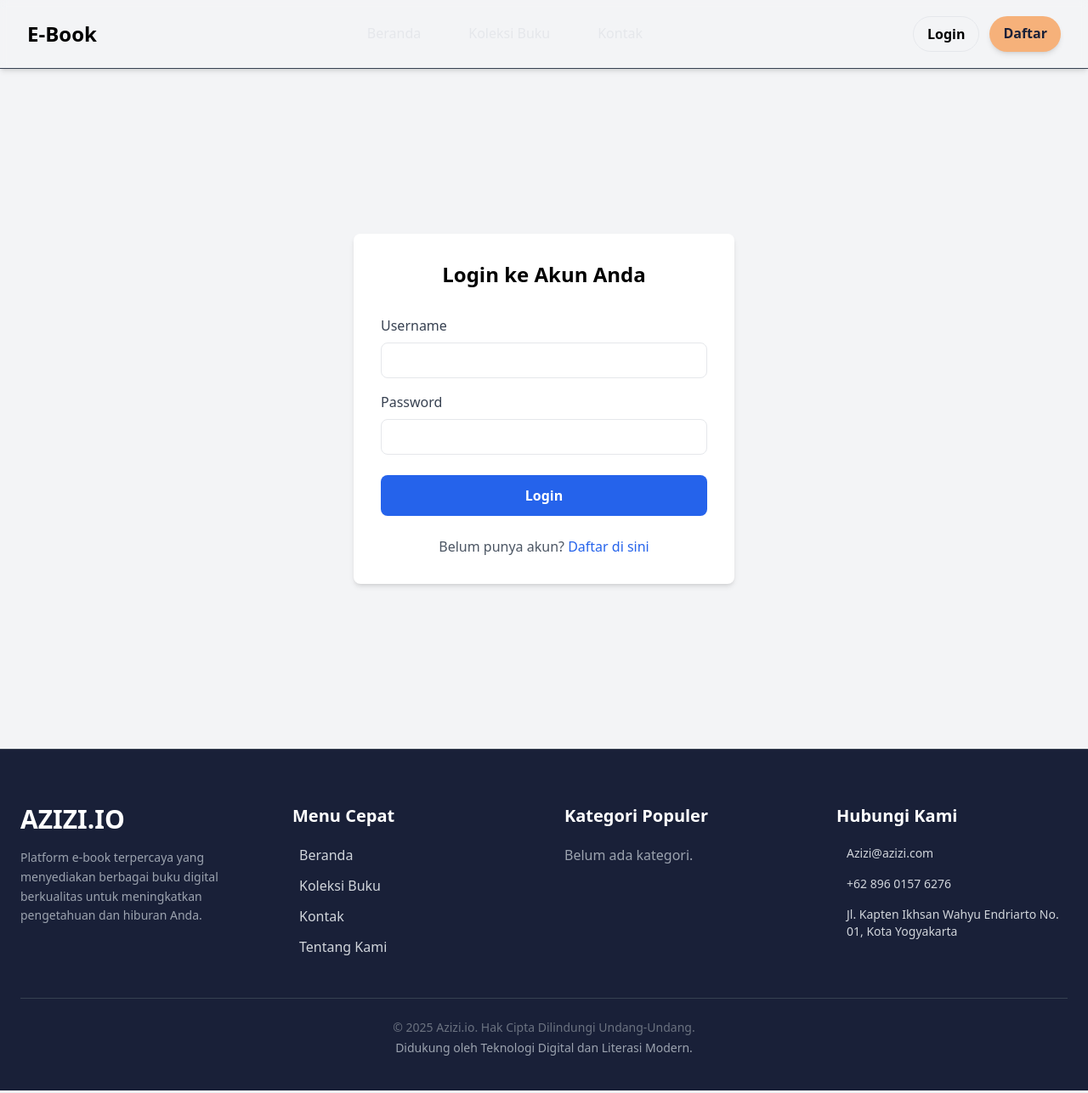
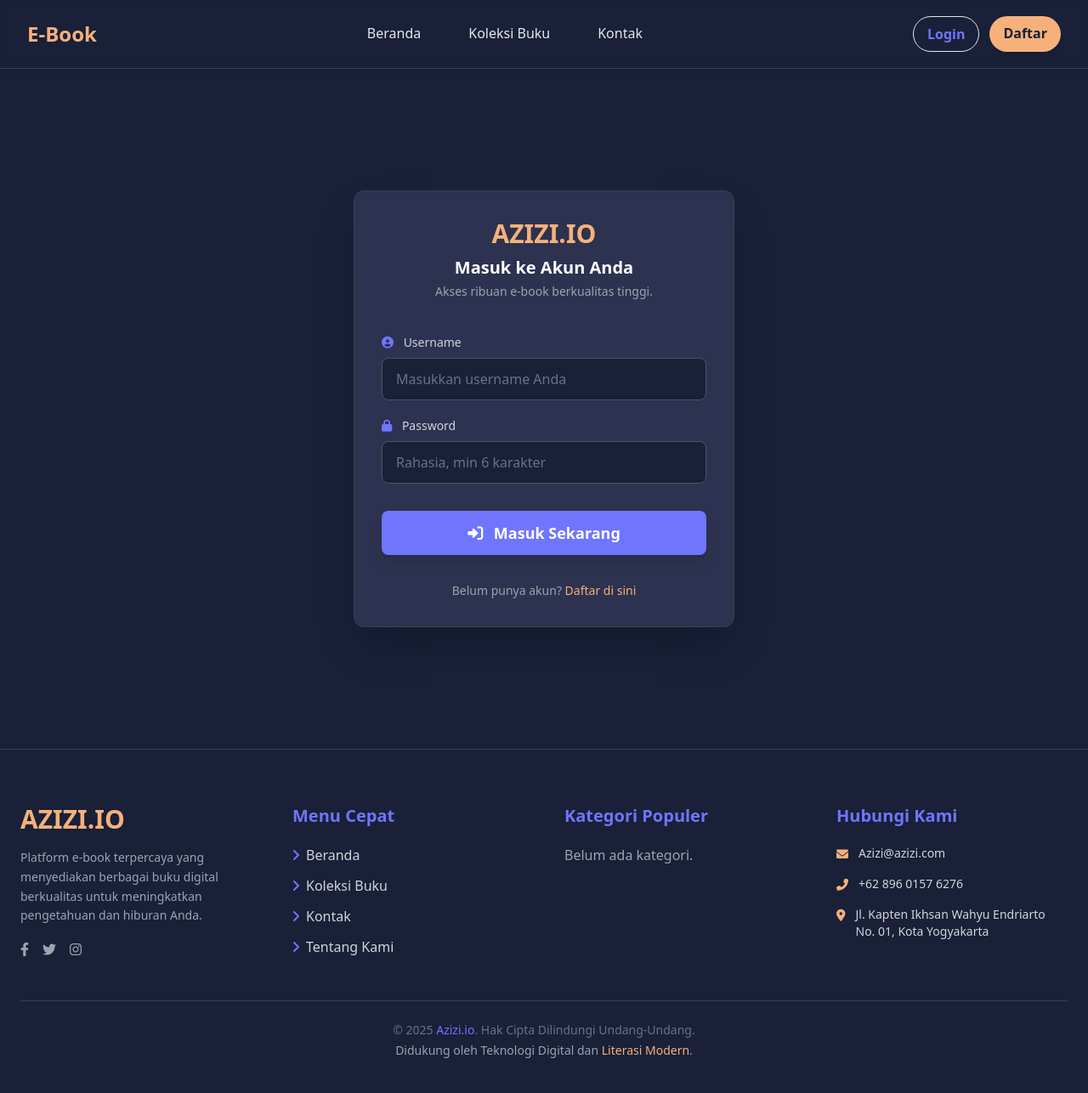
Before and after one commit to ikhsanwahyue/Project-Praktikum-Pemograman-Web, a PHP site: page /login.php in a window 1280 px wide. Shown: the whole page at 85% size. Run offline with PHP 8.4, Linux system fonts and the light colour scheme; data that the repository does not hold is empty; some libraries are stand-ins or nearby versions.

Commit message:
Fix: login

```diff
--- a/login.php
+++ b/login.php
@@ -1,6 +1,9 @@
-<?php include 'config/database.php';
+<?php
+// Pastikan sesi dimulai dan $connection tersedia di file database.php
+include 'config/database.php';
 
-if (isLoggedIn()) {
+// Asumsi: isLoggedIn() didefinisikan di file lain (misalnya functions.php)
+if (function_exists('isLoggedIn') && isLoggedIn()) {
     header("Location: index.php");
     exit();
 }
@@ -9,6 +12,7 @@ if (isset($_POST['login'])) {
     $username = $_POST['username'];
     $password = $_POST['password'];
 
+    // Menggunakan prepared statement untuk keamanan
     $query = "SELECT * FROM user WHERE username = ?";
     $stmt = $connection->prepare($query);
     $stmt->bind_param("s", $username);
@@ -17,6 +21,7 @@ if (isset($_POST['login'])) {
     $user = $result->fetch_assoc();
 
     if ($user && password_verify($password, $user['password'])) {
+        // Asumsi: session_start() sudah dipanggil di awal
         $_SESSION['user_id'] = $user['user_id'];
         header("Location: index.php");
         exit();
@@ -30,44 +35,72 @@ if (isset($_POST['login'])) {
 <head>
     <meta charset="UTF-8">
     <meta name="viewport" content="width=device-width, initial-scale=1.0">
-    <title>Login - E-Book</title>
+    <title>Login - Azizi.io</title>
     <script src="https://cdn.tailwindcss.com"></script>
+    <link rel="stylesheet" href="https://cdnjs.cloudflare.com/ajax/libs/font-awesome/6.0.0-beta3/css/all.min.css">
+    <style>
+        /* Palet Warna Kustom (WAJIB ADA) */
+        .bg-primary-dark { background-color: #192038; }
+        .bg-soft-blue { background-color: #6f76fd; }
+        .bg-dark-accent { background-color: #2d3250; }
+        .bg-highlight { background-color: #f6b17a; }
+        .text-soft-blue { color: #6f76fd; }
+        .text-highlight { color: #f6b17a; }
+    </style>
 </head>
-<body class="bg-gray-100">
+<body class="bg-primary-dark text-white">
     <?php include 'components/header.php'; ?>
 
-    <div class="min-h-screen flex items-center justify-center py-12">
-        <div class="max-w-md w-full bg-white rounded-lg shadow-md p-8">
-            <h2 class="text-2xl font-bold text-center mb-8">Login ke Akun Anda</h2>
+    <!-- Konten Utama Login Card -->
+    <div class="min-h-screen flex items-center justify-center py-12 px-4">
+        <div class="max-w-md w-full bg-dark-accent rounded-xl shadow-2xl p-8 border border-gray-700">
+
+            <div class="text-center mb-10">
+                <h1 class="text-3xl font-extrabold text-highlight mb-2">AZIZI.IO</h1>
+                <h2 class="text-xl font-semibold text-white">Masuk ke Akun Anda</h2>
+                <p class="text-gray-400 text-sm mt-1">Akses ribuan e-book berkualitas tinggi.</p>
+            </div>
 
             <?php if (isset($error)): ?>
-                <div class="bg-red-100 border border-red-400 text-red-700 px-4 py-3 rounded mb-4">
+                <!-- Notifikasi Error dengan tema gelap -->
+                <div class="bg-red-900 border border-red-700 text-red-300 px-4 py-3 rounded-lg mb-6 flex items-center">
+                    <i class="fas fa-exclamation-triangle mr-3"></i>
                     <?php echo $error; ?>
                 </div>
             <?php endif; ?>
 
             <form method="POST">
-                <div class="mb-4">
-                    <label class="block text-gray-700 mb-2">Username</label>
-                    <input type="text" name="username" required
-                           class="w-full px-4 py-2 border rounded-lg focus:outline-none focus:ring-2 focus:ring-blue-500">
+                <div class="mb-5">
+                    <label class="block text-gray-300 mb-2 text-sm font-medium" for="username">
+                        <i class="fas fa-user-circle mr-2 text-soft-blue"></i> Username
+                    </label>
+                    <input type="text" name="username" id="username" required
+                           class="w-full px-4 py-3 border border-gray-600 bg-primary-dark rounded-lg text-white placeholder-gray-500 focus:outline-none focus:ring-2 focus:ring-highlight focus:border-highlight transition"
+                           placeholder="Masukkan username Anda">
                 </div>
 
-                <div class="mb-6">
-                    <label class="block text-gray-700 mb-2">Password</label>
-                    <input type="password" name="password" required
-                           class="w-full px-4 py-2 border rounded-lg focus:outline-none focus:ring-2 focus:ring-blue-500">
+                <div class="mb-8">
+                    <label class="block text-gray-300 mb-2 text-sm font-medium" for="password">
+                        <i class="fas fa-lock mr-2 text-soft-blue"></i> Password
+                    </label>
+                    <input type="password" name="password" id="password" required
+                           class="w-full px-4 py-3 border border-gray-600 bg-primary-dark rounded-lg text-white placeholder-gray-500 focus:outline-none focus:ring-2 focus:ring-highlight focus:border-highlight transition"
+                           placeholder="Rahasia, min 6 karakter">
                 </div>
 
+                <!-- Tombol Login -->
                 <button type="submit" name="login"
-                        class="w-full bg-blue-600 text-white py-3 rounded-lg hover:bg-blue-700 transition font-semibold">
-                    Login
+                        class="w-full bg-soft-blue text-white py-3 rounded-lg hover:bg-soft-blue/90 transition font-semibold text-lg shadow-lg shadow-soft-blue/30">
+                    <i class="fas fa-sign-in-alt mr-2"></i> Masuk Sekarang
                 </button>
             </form>
 
-            <div class="text-center mt-6">
-                <p class="text-gray-600">Belum punya akun?
-                    <a href="register.php" class="text-blue-600 hover:underline">Daftar di sini</a>
+            <!-- Link Register -->
+            <div class="text-center mt-8">
+                <p class="text-gray-400 text-sm">Belum punya akun?
+                    <a href="register.php" class="text-highlight hover:text-soft-blue font-medium transition">
+                        Daftar di sini
+                    </a>
                 </p>
             </div>
         </div>
```
